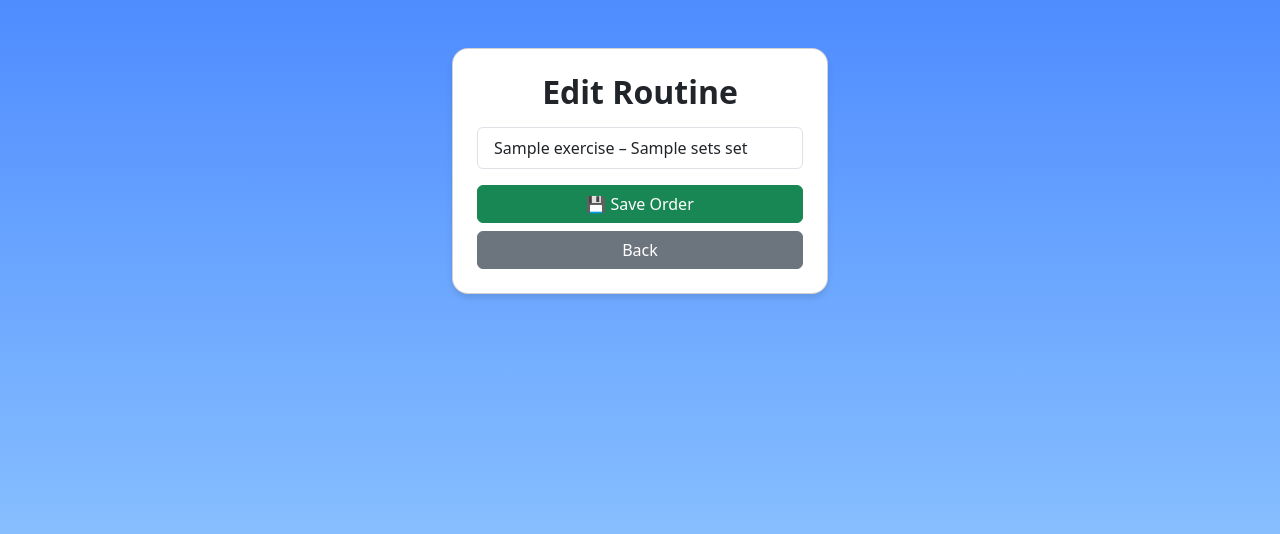
After one commit to Calebf2424/Workout-Logger, a Flask app: page /edit-routine/1 in a window 1280 px wide. The commit adds this page. Shown: the top 534 px of the page. Run offline with Flask 3, Linux system fonts and the light colour scheme; the visitor is signed in with stand-in values (Sample User, id 1); a database or web service that is not in the repository returns one stand-in record (values such as "Sample title"); some libraries are stand-ins or nearby versions.

Commit message:
edit routines

```diff
--- a/app.py
+++ b/app.py
@@ -491,14 +491,35 @@ def create_routine():
 @app.route("/reorder-routine-sets", methods=["POST"])
 def reorder_routine_sets():
     order = request.form.get("order", "")
+    routine_id = request.form.get("routine_id")
     ids = [int(x) for x in order.split(",") if x.strip().isdigit()]
 
     # Set new position field in DB (you’d add a `position` column to `routine_sets`)
     for index, set_id in enumerate(ids):
         update_routine_set_position(set_id, index)
 
+    if routine_id:
+        return redirect(url_for("edit_routine", routine_id=routine_id))
+
     flash("Routine order updated!", "success")
     return redirect(url_for("create_routine"))
+
+@app.route("/edit-routine/<int:routine_id>", methods=["GET", "POST"])
+def edit_routine(routine_id):
+    user_id = get_current_user_id()
+    routine_sets = get_sets_for_routine(routine_id)
+    settings = get_settings()
+
+    if request.method == "POST":
+        # Handle reordering, removal, or updating of exercises
+        # You could allow updating set counts here too
+        flash("Routine updated!")
+        return redirect(url_for("premade"))
+
+    return render_template("edit_routine.html",
+                           routine_sets=routine_sets,
+                           routine_id=routine_id,
+                           settings=settings)
 
 @app.route("/preview-routine/<int:routine_id>")
 def preview_routine(routine_id):
@@ -549,6 +570,7 @@ def skip_set():
 
     return redirect(url_for("workout_mode"))
 
+#dev routes
 @app.route("/dev")
 def dev_page():
     return render_template("dev.html")
--- /dev/null
+++ b/templates/edit_routine.html
@@ -0,0 +1,54 @@
+{% extends "base.html" %}
+{% block title %}Edit Routine – Workout Tracker{% endblock %}
+
+{% block content %}
+<div class="row justify-content-center w-100" style="max-width: 400px;">
+  <div class="col-12">
+    <div class="card home-card p-4">
+      <h2 class="fw-bold mb-3 text-center">Edit Routine</h2>
+
+      {% if routine_sets %}
+        <form method="POST" action="{{ url_for('reorder_routine_sets') }}">
+          <input type="hidden" name="order" id="order-input">
+          <input type="hidden" name="routine_id" value="{{ routine_id }}">
+
+          <ul class="list-group mb-3" id="routine-list">
+            {% for s in routine_sets %}
+              <li class="list-group-item d-flex justify-content-between align-items-center" data-id="{{ s.id }}">
+                <span>{{ s.exercise }} – {{ s.sets }} set{{ 's' if s.sets > 1 else '' }}</span>
+                <!-- Optional: Add delete buttons here if you want later -->
+              </li>
+            {% endfor %}
+          </ul>
+
+          <button type="submit" class="btn btn-success w-100 mb-2">💾 Save Order</button>
+        </form>
+      {% else %}
+        <p class="text-muted text-center">This routine has no sets yet.</p>
+      {% endif %}
+
+      <a href="{{ url_for('premade') }}" class="btn btn-secondary w-100">Back</a>
+    </div>
+  </div>
+</div>
+{% endblock %}
+
+{% block page_scripts %}
+  <script src="https://cdn.jsdelivr.net/npm/sortablejs@1.15.0/Sortable.min.js"></script>
+  <script>
+    document.addEventListener('DOMContentLoaded', () => {
+      const list = document.getElementById('routine-list');
+      const orderInput = document.getElementById('order-input');
+
+      if (list && orderInput) {
+        Sortable.create(list, {
+          animation: 150,
+          onEnd: () => {
+            const ids = [...list.children].map(li => li.dataset.id);
+            orderInput.value = ids.join(',');
+          }
+        });
+      }
+    });
+  </script>
+{% endblock %}
```
Also changed, not shown: templates/premade.html (+6 -8 lines).
